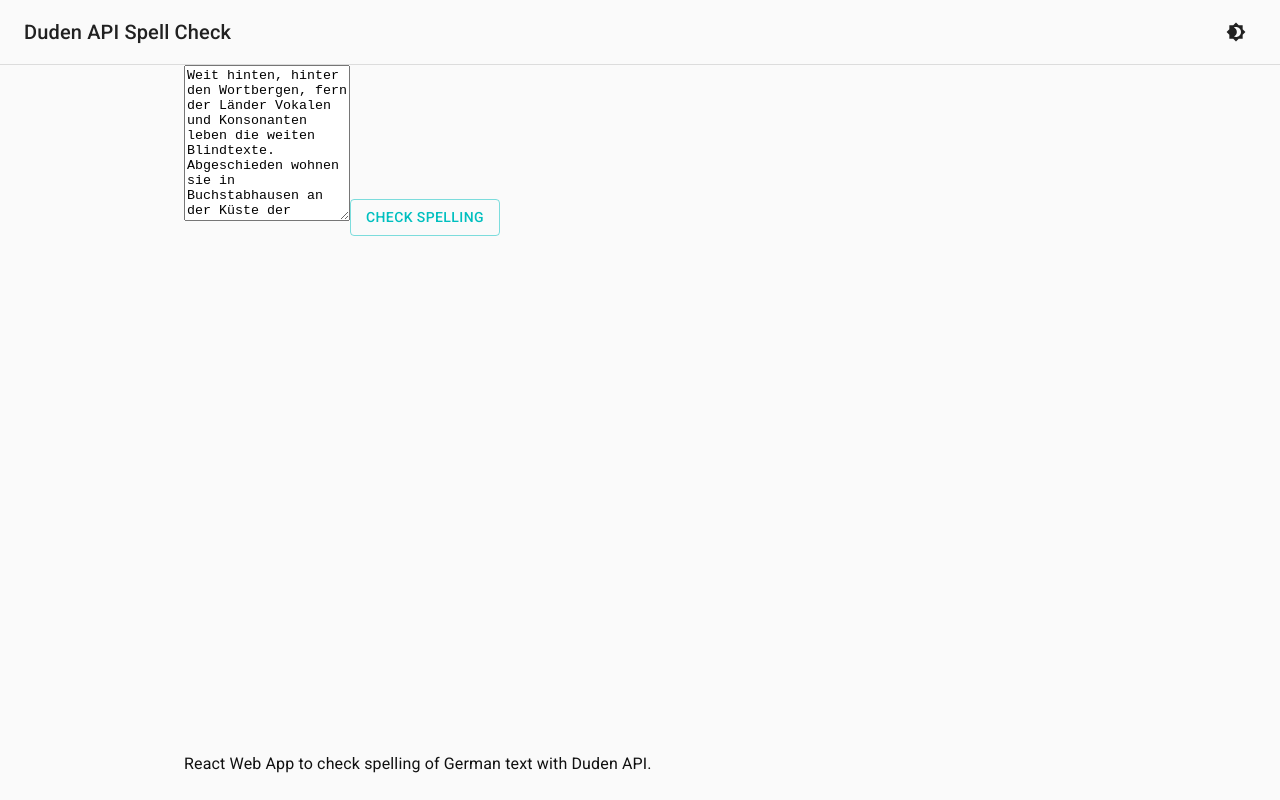
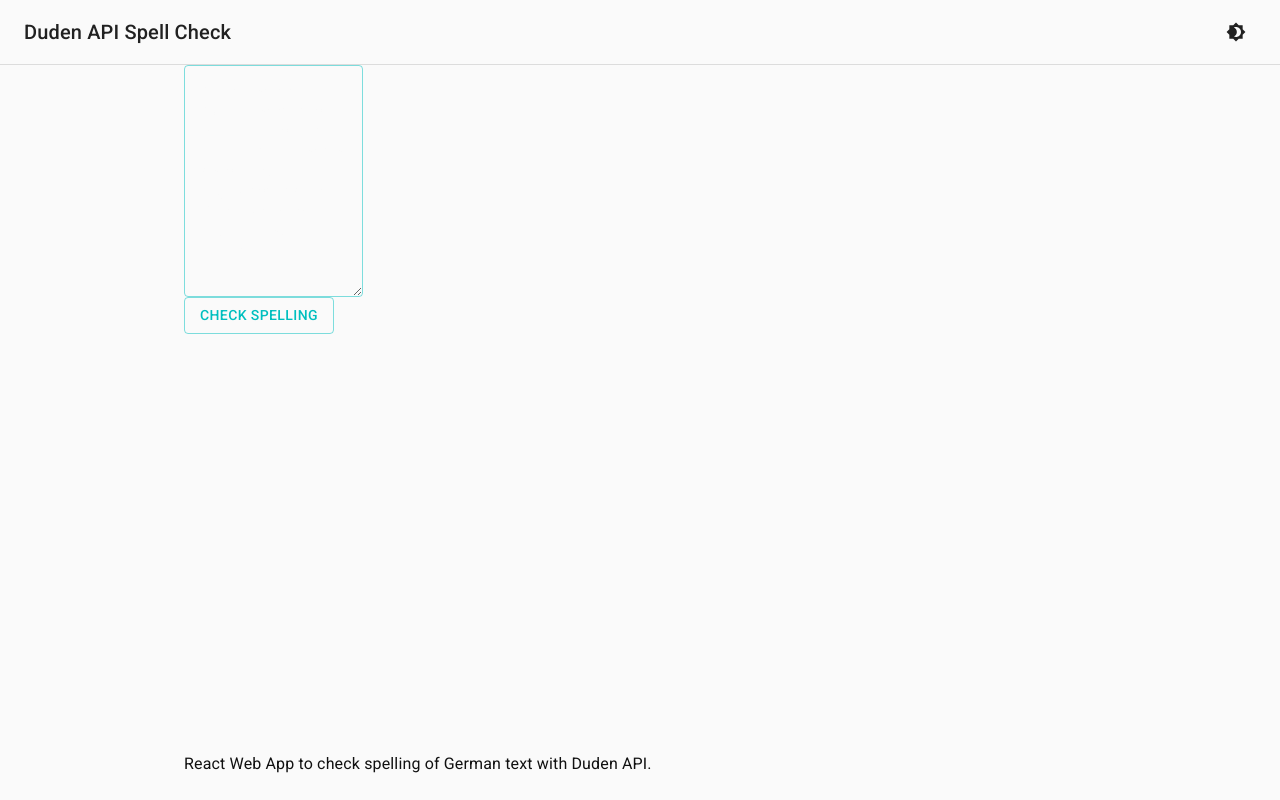
Before and after one commit to JoHoop/duden-api-spell-check, a React (Create React App) app: page / in a window 1280 px wide. Built offline with nearby package versions, Linux system fonts and the light colour scheme.

Commit message:
Fix styling of textarea

```diff
--- a/src/Components/GrammarCheck.js
+++ b/src/Components/GrammarCheck.js
@@ -1,6 +1,24 @@
 import React, { useState } from "react";
 import { TextareaAutosize } from "@material-ui/core";
 import { Button } from "@material-ui/core";
+import { makeStyles } from "@material-ui/core/styles";
+
+const useStyles = makeStyles({
+  textField: {
+    background: "rgba(0, 0, 0, 0)",
+    color: "rgb(250, 250, 250)",
+    padding: "15px",
+    border: "1px solid rgba(0, 191, 191, 0.5)",
+    borderRadius: "4px",
+    overflowY: "hidden",
+    fontFamily: "'Roboto', 'Helvetica', 'Arial', sans-serif",
+    fontSize: "14px",
+    display: "block",
+    fontWeight: "400",
+    textAlign: "start",
+    lineHeight: "20px",
+  },
+});
 
 export const GrammarCheck = () => {
   const [isLoading, setIsLoading] = useState(false);
@@ -37,13 +55,16 @@
       .catch((error) => console.log(error));
   };
 
+  const classes = useStyles();
+
   return (
     <>
       <TextareaAutosize
-        rowsMax={10}
+        rowsMin={10}
         placeholder="Enter text"
         value={inputText}
         onChange={onChange}
+        className={classes.textField}
       />
 
       <Button variant="outlined" color="primary" onClick={checkSpelling}>
```
